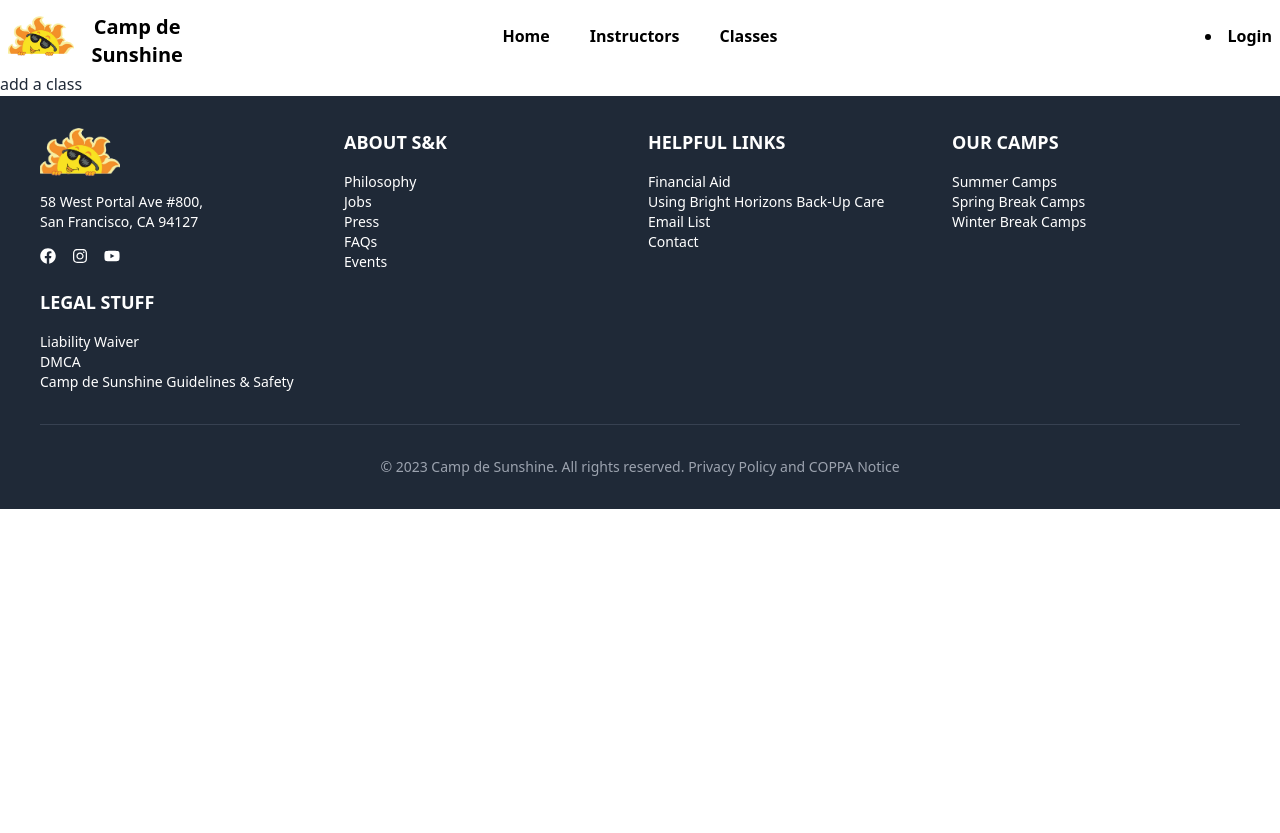
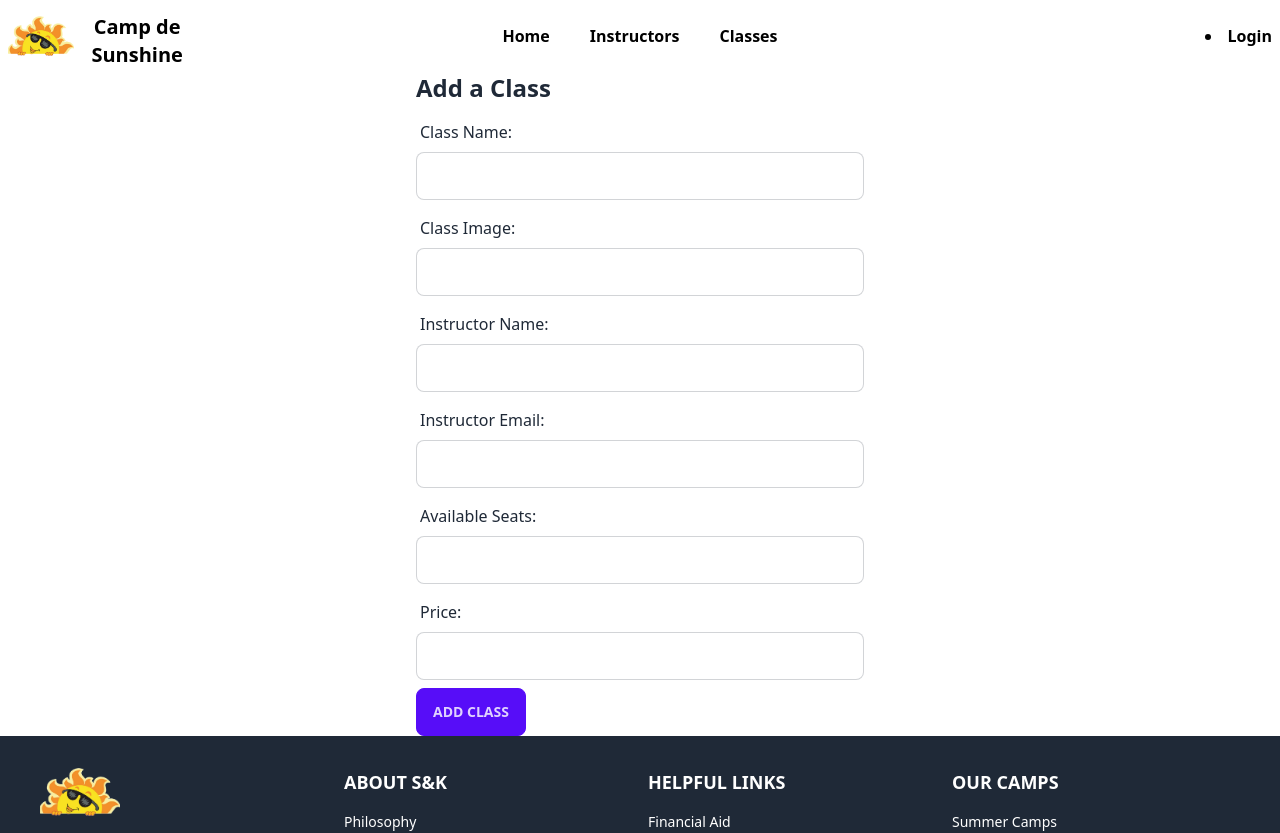
Before and after one commit to mohiminulsemon/camp-de-sunshine-client, a React (Vite) app: page /dashboard/addclasses in a window 1280 px wide. Shown: the top 833 px of the page. Before the commit the page ends 800 px from the top, so only its background shows below. Built offline with nearby package versions, Linux system fonts and the light colour scheme; no server answers.

Commit message:
add classes added

```diff
--- a/src/Dashboards/instructor/AddClasses.jsx
+++ b/src/Dashboards/instructor/AddClasses.jsx
@@ -1,11 +1,120 @@
-import React from 'react';
+import { useContext, useState } from "react";
+import { AuthContext } from "../../providers/AuthProvider";
 
 const AddClasses = () => {
-    return (
-        <div>
-            <h2>add a class</h2>
+  const { user } = useContext(AuthContext);
+
+  const handleAddClass = event => {
+    // Perform class creation logic and database update here
+    // Set the status field to "pending"
+    event.preventDefault();
+
+    const classname = event.target.classname.value
+    const image = event.target.image.value
+    const instructorName = event.target.instructorName.value
+    const instructorEmail = event.target.instructorEmail.value
+    const availableSeats = event.target.availableSeats.value
+    const price = event.target.price.value
+    const status = 'pending'
+    // Reset form fields
+    .then(data => {
+        const classeData = {
+          classname,
+          image,
+          instructorName,
+          instructorEmail,
+          availableSeats: parseFloat(availableSeats),
+          price: parseFloat(price),
+          status,
+
+        }
+           // post  data to server
+        //    addClasses(classData)
+        //    .then(data => {
+        //      console.log(data)
+        //      setUploadButtonText('Uploaded!')
+        //      setLoading(false)
+        //      toast.success('Room Added!')
+        //      navigate('/dashboard/my-listings')
+        //    })
+        //    .catch(err => console.log(err))
+    })
+  };
+  return (
+    <div className="max-w-md mx-auto">
+      <h2 className="text-2xl font-bold mb-2">Add a Class</h2>
+      <form onSubmit={handleAddClass} >
+        <div className="mb-2 form-control">
+          <label htmlFor="className" className="label">
+            Class Name:
+          </label>
+          <input
+            type="text"
+            id="className"
+            name="className"
+            className="input input-bordered"
+          />
         </div>
-    );
+        <div className="mb-2 form-control">
+          <label htmlFor="classImage" className="label">
+            Class Image:
+          </label>
+          <input
+            type="text"
+            id="classImage"
+            name="image"
+            className="input input-bordered"
+          />
+        </div>
+        <div className="mb-2 form-control">
+          <label htmlFor="instructorName" className="label">
+            Instructor Name:
+          </label>
+          <input
+            type="text"
+            id="instructorName"
+            name="instructorName"
+            value={user?.displayName}
+            readOnly
+            className="input input-bordered"
+          />
+        </div>
+        <div className="mb-2 form-control">
+          <label htmlFor="instructorEmail" className="label">
+            Instructor Email:
+          </label>
+          <input
+            type="email"
+            id="instructorEmail"
+            name="instructorEmail"
+            value={user?.email}
+            readOnly
+            className="input input-bordered"
+          />
+        </div>
+        <div className="mb-2 form-control">
+          <label htmlFor="availableSeats" className="label">
+            Available Seats:
+          </label>
+          <input
+            type="number"
+            id="availableSeats"
+            name="availableSeats"
+            className="input input-bordered"
+          />
+        </div>
+        <div className="mb-2 form-control">
+          <label htmlFor="price" className="label">
+            Price:
+          </label>
+          <input type="number" id="price" name="price" className="input input-bordered" />
+        </div>
+        <button type="submit" className="btn btn-primary">
+          Add Class
+        </button>
+      </form>
+    </div>
+  );
 };
 
 export default AddClasses;
--- a/src/routes/Routes.jsx
+++ b/src/routes/Routes.jsx
@@ -43,7 +43,7 @@ export const router = createBrowserRouter([
     ]
   },
   {
-    path: 'dashboard',
+    path: '/dashboard',
     element: <Dash></Dash>,
     errorElement: <Error></Error>,
     children: [
```
